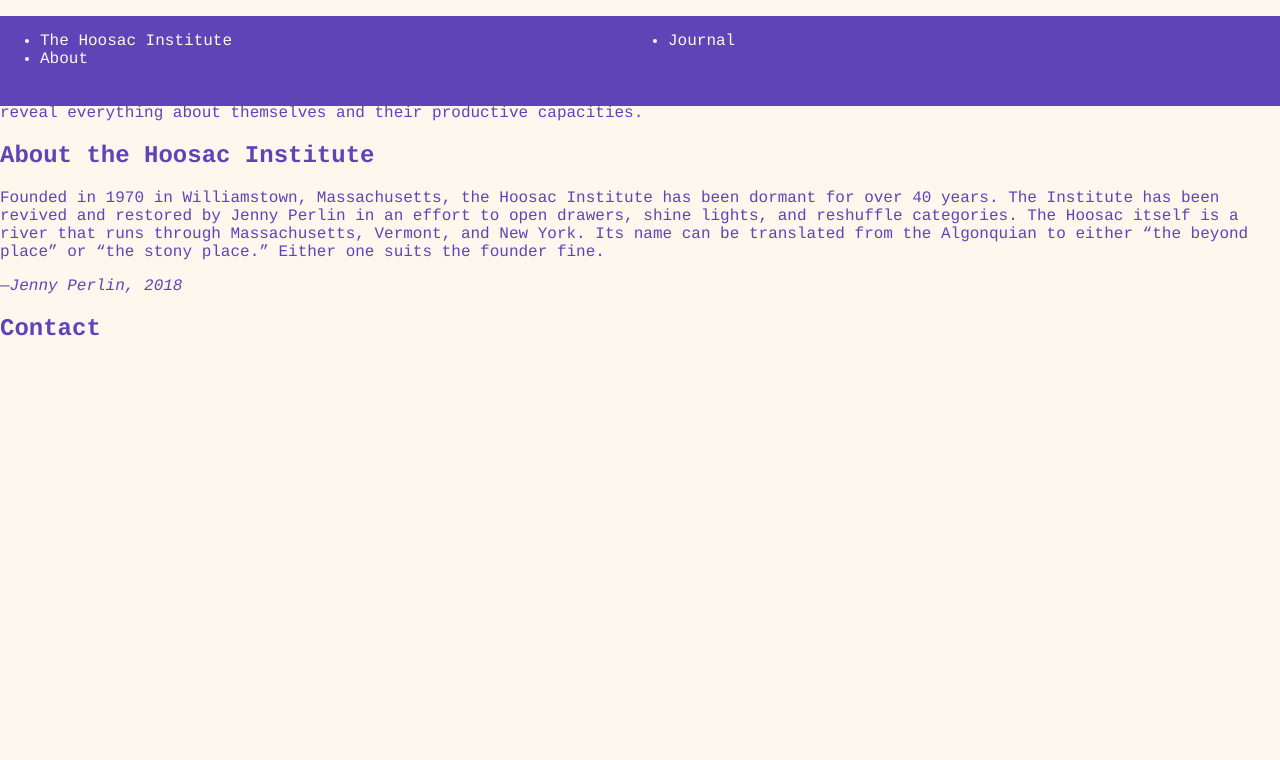
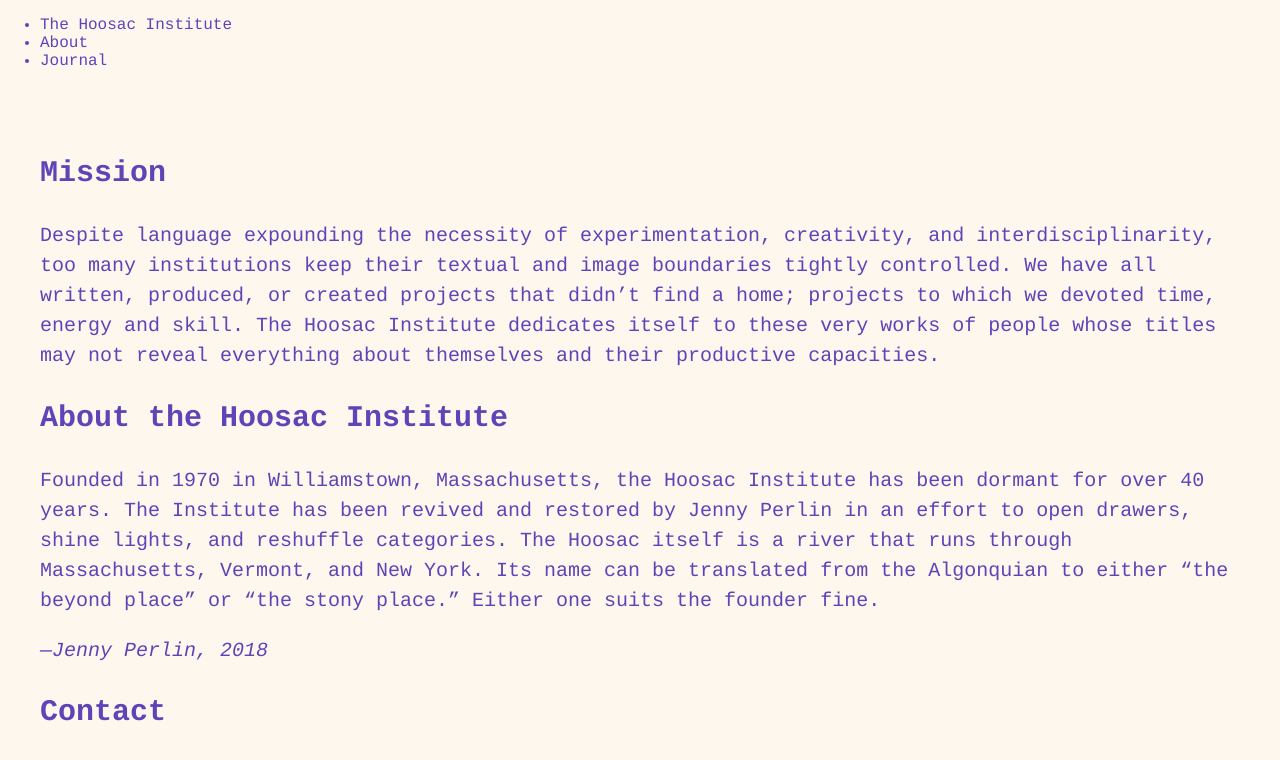
Before and after one commit to caseyg/hoosacinstitute, a Jekyll site: the page built from about.md, in a window 1280 px wide. Shown: the top 760 px of the page. Built offline with Jekyll 4.4.1, drawn with Linux system fonts in a browser that asks for light colours; our own code applies the rules of GitHub Pages for plain Markdown files.

Commit message:
Updated Page and 7 other files

```diff
--- a/_layouts/contribution.html
+++ b/_layouts/contribution.html
@@ -16,3 +16,6 @@
      {% endfor %}
     </div>
 </div>
+<a class="journal journal--3x" href="/journal/1/" style="border-top: 0;">
+  ± Back to Journal
+</a>
--- /dev/null
+++ b/_layouts/page.html
@@ -0,0 +1,7 @@
+---
+layout: default
+---
+
+<div class="container page">
+    {{ content }}
+</div>
--- a/_sass/style.scss
+++ b/_sass/style.scss
@@ -6,19 +6,13 @@
   padding: 0;
 }
 
-header {
-  position: fixed;
-  height: 10vh;
-  width: 100vw;
-  background: #5E44B7;
-  color: #FEF7ED;
-  a:link, a:visited {
-    color: #FEF7ED;
-  }
+.container {
+  padding: 20px;
 }
 
-.barba-container {
-  padding: 15vh 0;
+.page {
+  font-size: 20px;
+  line-height: 1.5;
 }
 
 a:link, a:visited {
@@ -30,7 +24,30 @@
   background: lighten(#FEF7ED, 20%);
 }
 
-ul {
+hr {
+  border: 0;
+  border-top: 2px solid #5E44B7;
+}
+
+.nav {
+  display: flex;
+  text-align: center;
+  margin: 0;
+  padding: 0;
+  list-style-type: none;
+  border: 1px solid #5E44B7;
+  border-right: none;
+}
+
+.nav a {
+  margin: 0;
+  padding: 1em;
+  flex: 1 1 0;
+  border-right: 1px solid #5E44B7;
+  text-align: left;
+}
+
+.contributors {
   column-count: 2;
 }
 
@@ -87,7 +104,8 @@
   padding: .6em;
   width: 1em;
   height: 1em;
-  margin-right: .5em;
+  margin-right: .25em;
+  margin-top: 10px;
 }
 
 .journal--1x {
@@ -153,7 +171,7 @@
     background-repeat: no-repeat;
     background-position: center;
     display: inline-block;
-    margin: auto;
+    margin: auto auto .5em auto;
     width: 20vw;
     height: 20vw;
   }
--- a/about.md
+++ b/about.md
@@ -2,7 +2,7 @@
 title: About
 ---
 
-The Hoosac Institute is a curated platform for text and image focusing on pieces that don’t fit conventional disciplinary narratives.
+## Mission
 
 Despite language expounding the necessity of experimentation, creativity, and interdisciplinarity, too many institutions keep their textual and image boundaries tightly controlled. We have all written, produced, or created projects that didn’t find a home; projects to which we devoted time, energy and skill. The Hoosac Institute dedicates itself to these very works of people whose titles may not reveal everything about themselves and their productive capacities.
 
```
Also changed, not shown: _layouts/home.html (deleted, +0 -12 lines), _layouts/issue.html (+7 -1 lines), _layouts/journal.html (+7 -5 lines), home.md (+4 -2 lines).
